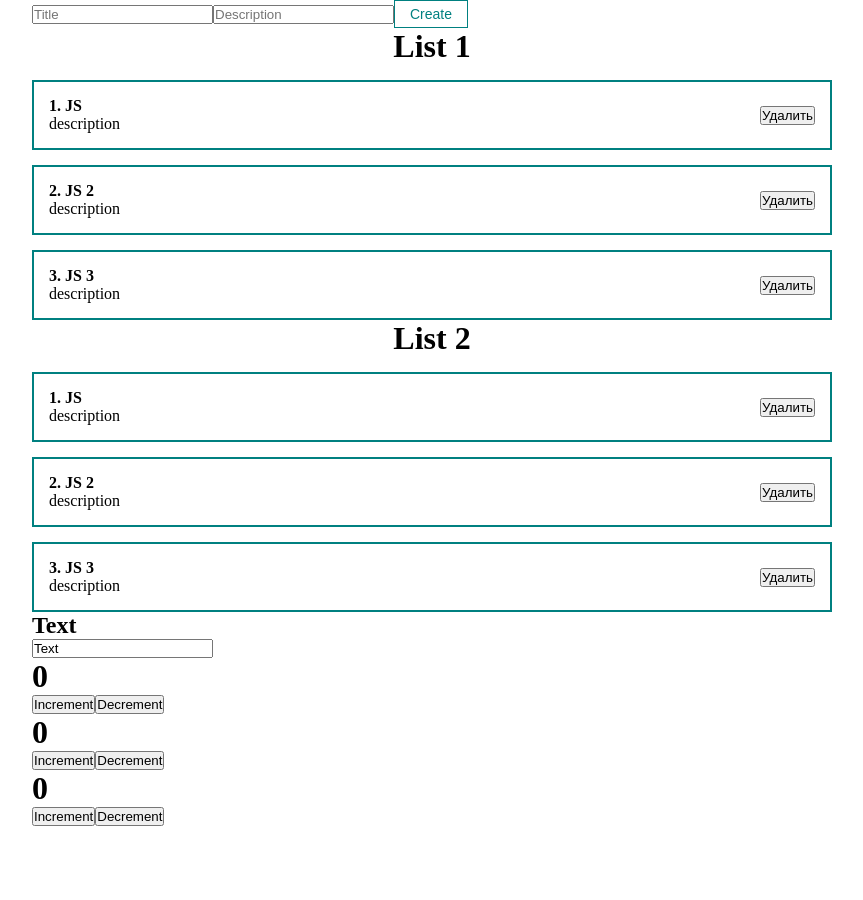
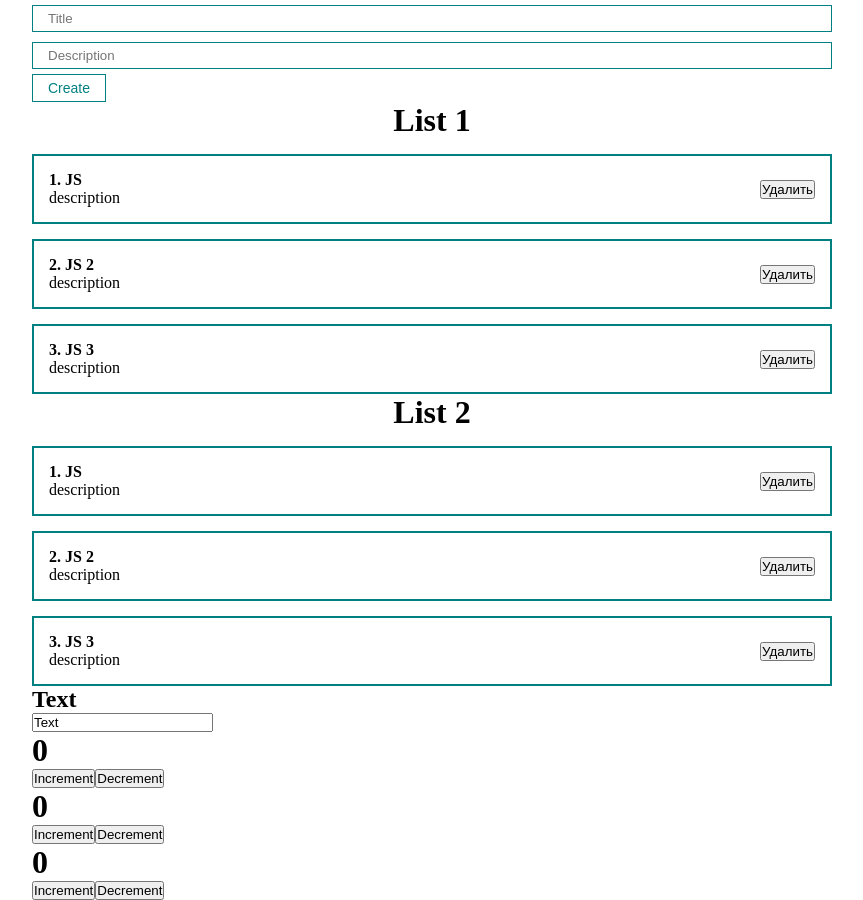
Before and after one commit to Dmitry27Zh/react-fund-course, a React (Create React App) app: page / in a window 1280 px wide. Shown: the whole page, without its empty margins (208-1071 px from the left). Before the commit the page ends 826 px from the top, so only its background shows below. Built offline with nearby package versions, Linux system fonts and the light colour scheme.

Commit message:
Create custom input

```diff
--- a/src/App.js
+++ b/src/App.js
@@ -4,6 +4,7 @@ import ClassCounter from './component/ClassCounter'
 import './styles/App.css'
 import PostsList from './component/PostsList'
 import MyButton from './component/UI/button/MyButton'
+import MyInput from './component/UI/input/MyInput'
 
 function App() {
   const [value, setValue] = useState('Text')
@@ -16,8 +17,8 @@ function App() {
   return (
     <div className="App">
       <form>
-        <input type="text" placeholder="Title" />
-        <input type="text" placeholder="Description" />
+        <MyInput type="text" placeholder="Title" />
+        <MyInput type="text" placeholder="Description" />
         <MyButton disabled>Create</MyButton>
       </form>
       <PostsList posts={posts} title="List 1" />
--- /dev/null
+++ b/src/component/UI/input/MyInput.jsx
@@ -0,0 +1,7 @@
+import classes from './MyInput.module.css'
+
+const MyInput = (props) => {
+  return <input {...props} className={classes.myInput} />
+}
+
+export default MyInput
--- /dev/null
+++ b/src/component/UI/input/MyInput.module.css
@@ -0,0 +1,6 @@
+.myInput {
+  width: 100%;
+  margin: 5px 0;
+  padding: 5px 15px;
+  border: 1px solid teal;
+}
```
